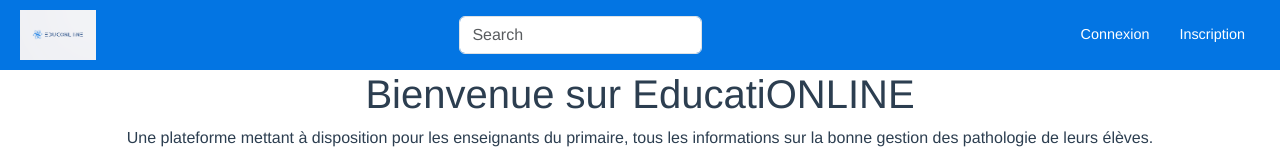
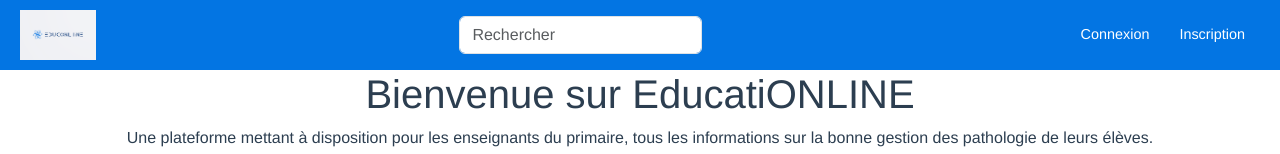
Before and after one commit to DevITandCo/EducatiOnline-frontend, a Vue app: page / in a window 1280 px wide. Shown: the top 154 px of the page. Built offline with nearby package versions, Linux system fonts and the light colour scheme.

Commit message:
few-translations-corrections

```diff
--- a/src/components/Header.vue
+++ b/src/components/Header.vue
@@ -5,7 +5,7 @@
             <img alt="Logo Edu" src="@/assets/logo-edu.png">
         </router-link>
         <form @submit.prevent="searchDeficiency" class="search-form">
-            <input class="form-control" type="search" placeholder="Search" aria-label="Search" v-model="input" v-on:click="clearSearch">
+            <input class="form-control" type="search" placeholder="Rechercher" aria-label="Search" v-model="input" v-on:click="clearSearch">
             <div class="list">
                 <router-link
                     v-for="(element) in filteredList()"
--- a/src/views/NewDeficiencyForm.vue
+++ b/src/views/NewDeficiencyForm.vue
@@ -127,6 +127,7 @@
         },
         createArticle() {
           const data = this.$data.article
+          let that = this
           axiosClient.post('/article/create',
             {
               title: data.title,
@@ -141,6 +142,7 @@
             ).then(function (response) {
               console.log(response);
               toast.success('Création réussie !');
+              that.$router.push('/');
         }).catch(function (error) {
             console.log(error);
             toast.error('Erreur lors de la création.');
```
